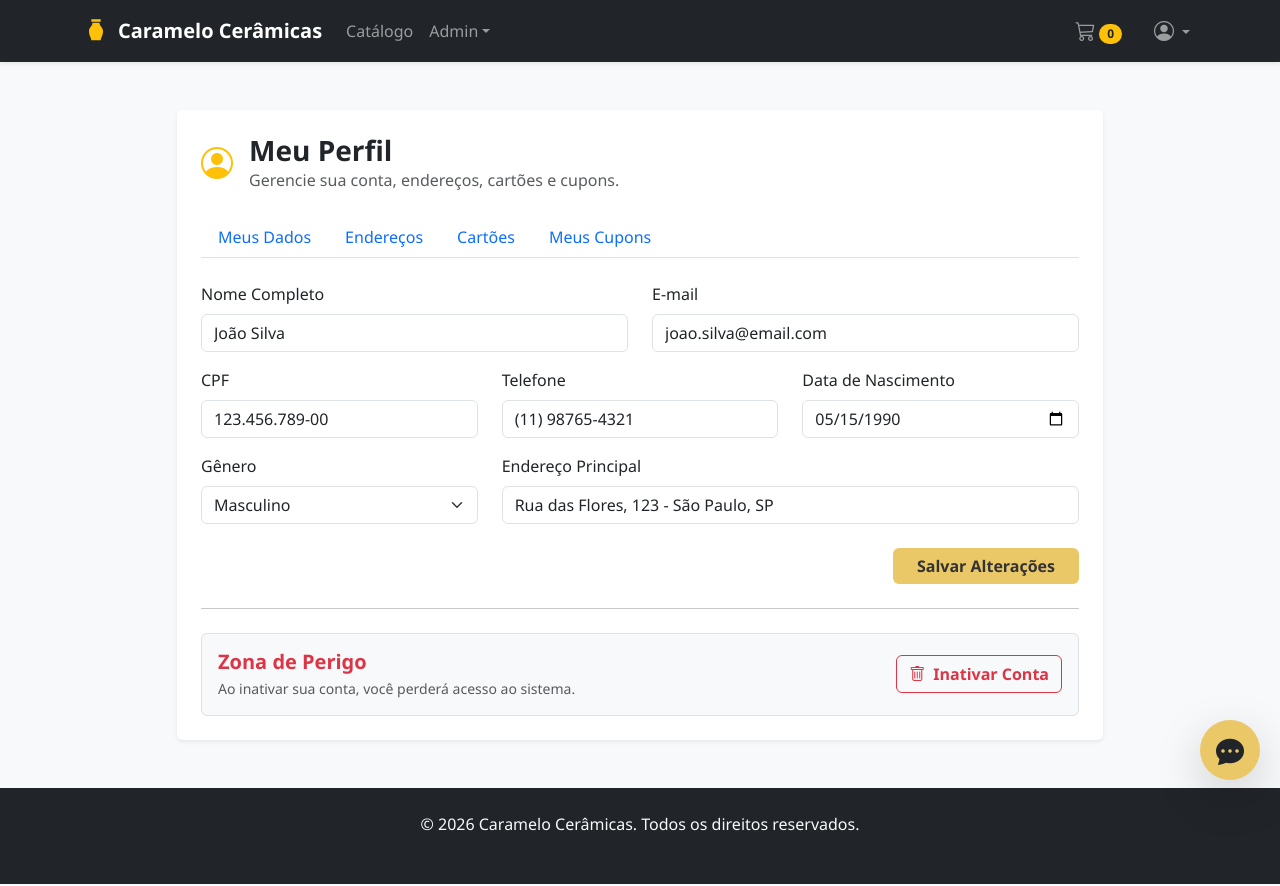
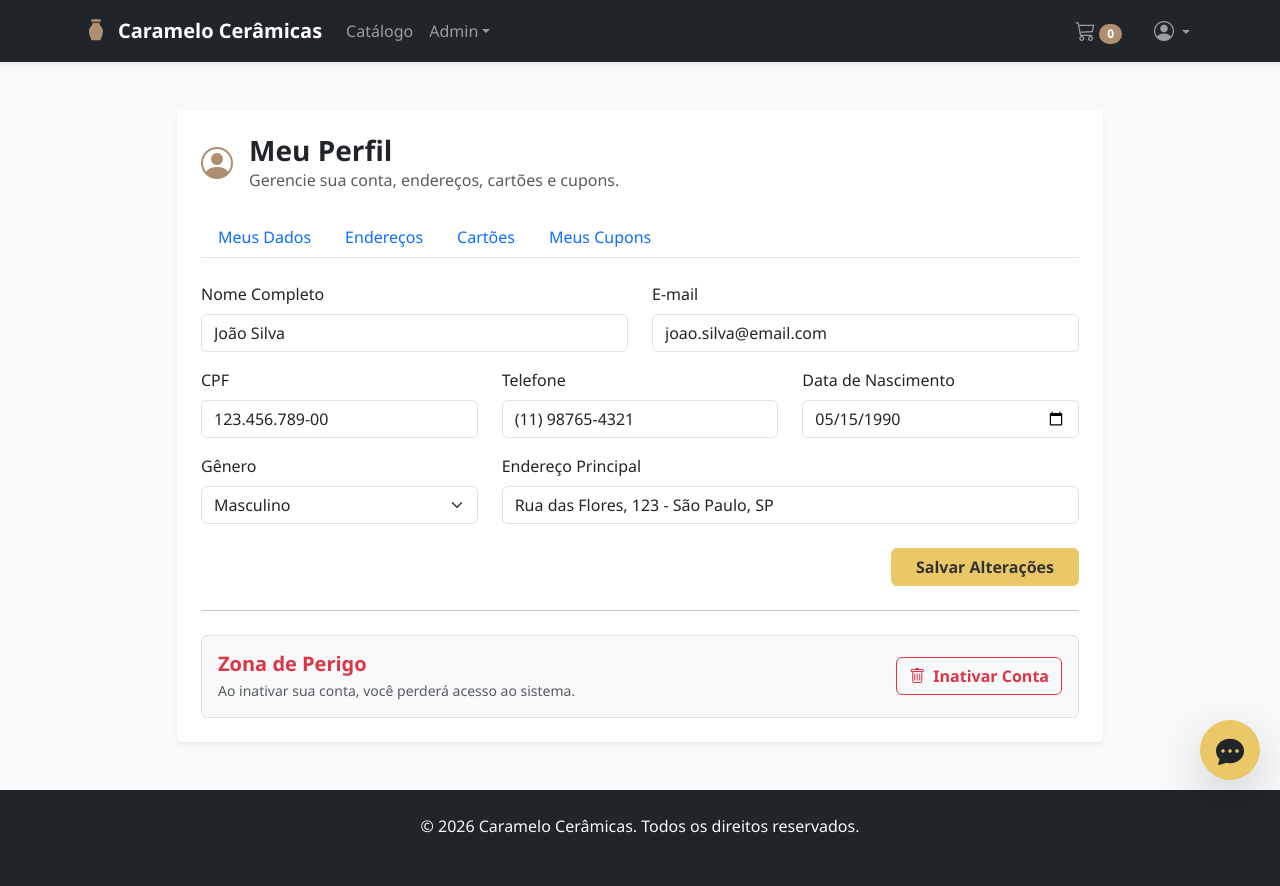
Before and after one commit to MSchalch/CarameloCeramica_front-end, a React (Vite) app: page /profile in a window 1280 px wide. Built offline with nearby package versions, Linux system fonts and the light colour scheme.

Commit message:
style: centraliza status do pedido e reforça cores customizadas

```diff
--- a/src/App.css
+++ b/src/App.css
@@ -12,12 +12,86 @@ body {
   box-shadow: 0 10px 20px rgba(0, 0, 0, 0.1) !important;
 }
 
-.btn-warning {
-  background-color: #ffc107;
-  color: #212529;
-  border: none;
+:root {
+  /* Cores do Site baseadas na paleta fornecida */
+  --caramelo-primary: #FFCEA1; /* Peach Glow */
+  --caramelo-secondary: #B08F70; /* Camel */
+
+  --caramelo-details: #426B69; /* Pine Blue */
+
+  /* Botoes */
+  --btn-success: #4B7347; /* Fern */
+  --btn-danger: #BB5447; /* Blushed Brick */
+  --btn-warning: #EAC767; /* Jasmine */
 }
 
+/* Sobrescrevendo o Tema Amarelo do Bootstrap (warning) para as cores principais da loja */
+.bg-warning {
+  background-color: var(--caramelo-secondary) !important;
+  color: white !important;
+}
+.text-warning {
+  color: var(--caramelo-secondary) !important;
+}
+.border-warning {
+  border-color: var(--caramelo-secondary) !important;
+}
+.text-warning-emphasis {
+  color: var(--caramelo-secondary) !important;
+}
+.btn-outline-warning {
+  color: var(--caramelo-secondary) !important;
+  border-color: var(--caramelo-secondary) !important;
+}
+.btn-outline-warning:hover {
+  background-color: var(--caramelo-secondary) !important;
+  color: white !important;
+}
+
+/* Modificadores especificos de botoes da loja (verde, vermelho, amarelo e azul para detalhes) */
+.btn-warning {
+  background-color: var(--btn-warning) !important;
+  border-color: var(--btn-warning) !important;
+  color: #333 !important;
+}
 .btn-warning:hover {
-  background-color: #e0a800;
+  background-color: var(--btn-warning) !important;
+  filter: brightness(0.9);
 }
+
+.btn-success {
+  background-color: var(--btn-success) !important;
+  border-color: var(--btn-success) !important;
+  color: white !important;
+}
+.btn-success:hover {
+  background-color: var(--btn-success) !important;
+  filter: brightness(0.9);
+}
+
+.btn-danger {
+  background-color: var(--btn-danger) !important;
+  border-color: var(--btn-danger) !important;
+  color: white !important;
+}
+.btn-danger:hover {
+  background-color: var(--btn-danger) !important;
+  filter: brightness(0.9);
+}
+
+.btn-info {
+  background-color: var(--caramelo-details) !important;
+  border-color: var(--caramelo-details) !important;
+  color: white !important;
+}
+.btn-info:hover {
+  background-color: var(--caramelo-details) !important;
+  filter: brightness(0.9);
+}
+.bg-info {
+  background-color: var(--caramelo-details) !important;
+  color: white !important;
+}
+.text-info {
+  color: var(--caramelo-details) !important;
+}
--- a/src/pages/ClientOrders/index.tsx
+++ b/src/pages/ClientOrders/index.tsx
@@ -40,14 +40,14 @@ const ClientOrders = () => {
         {orders.map(order => (
           <div className="col-12 mb-3" key={order.id}>
             <div className="card shadow-sm border-0">
-              <div className="card-body d-flex flex-column flex-md-row align-items-md-center gap-3">
+              <div className="card-body d-flex flex-column flex-md-row justify-content-between align-items-md-center gap-3">
 
                 <div>
                   <h5 className="fw-bold mb-1">Pedido #{order.id}</h5>
                   <p className="text-muted mb-0 small">Realizado em: {order.date} • Total: R$ {order.total.toFixed(2).replace('.', ',')}</p>
                 </div>
 
-                <div className="ms-auto text-end">
+                <div>
                   <span className={`badge ${getStatusBadge(order.status)} px-3 py-2 fs-6`}>{order.status}</span>
                 </div>
 
```
